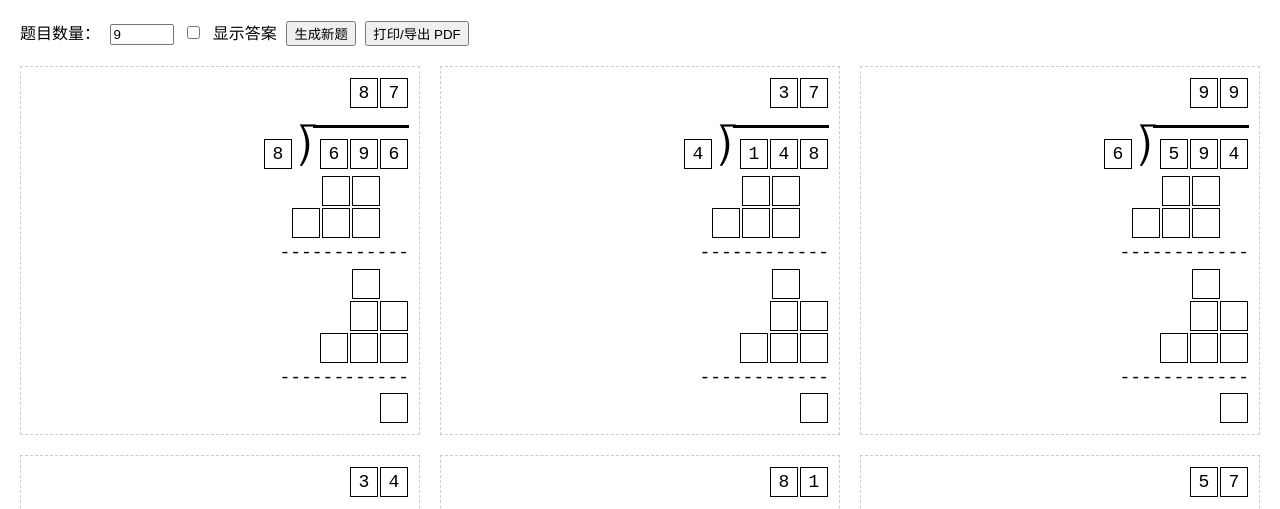
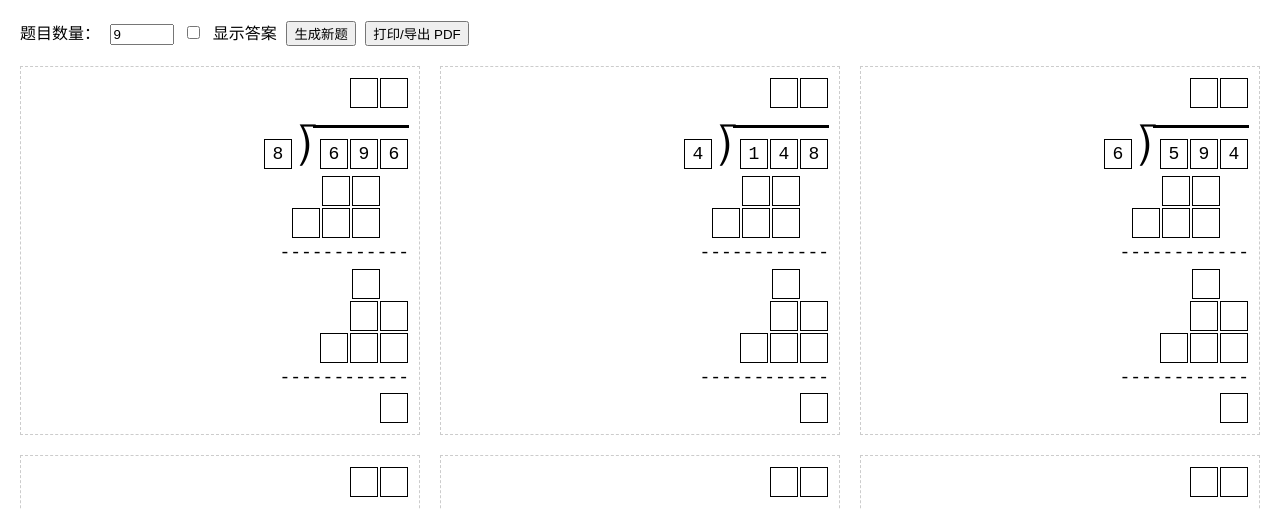
Before and after one commit to YL20181120/math_test, a website: page division.html in a window 1280 px wide. Shown: the top 509 px of the page. Drawn offline with Linux system fonts and the light colour scheme.

Commit message:
add division

```diff
--- a/division.html
+++ b/division.html
@@ -208,7 +208,7 @@
 
     let _longDivision = longDivision(dividend, divisor, showAnswer)
     let html = `<div class="problem">`;
-    html += `<div class="line">${boxify(quotient.toString(), quotient.toString().length, true)}</div>`;
+    html += `<div class="line">${boxify(quotient.toString(), quotient.toString().length, showAnswer)}</div>`;
     html += `<div class="dash-line-jj"></div>`;
     html += `<div class="line">${boxify(divisor.toString(), divisor.toString().length, true)}<div class="dash-line-ll">&nbsp;</div>${boxify(dividend.toString(), dividend.toString().length, true)}</div>`;
 
```
